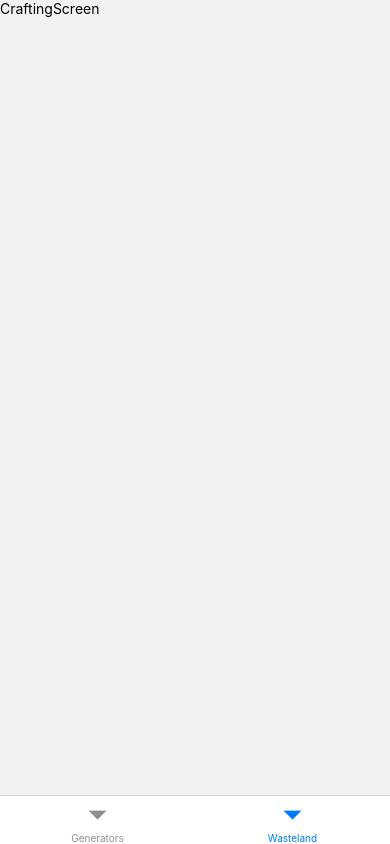
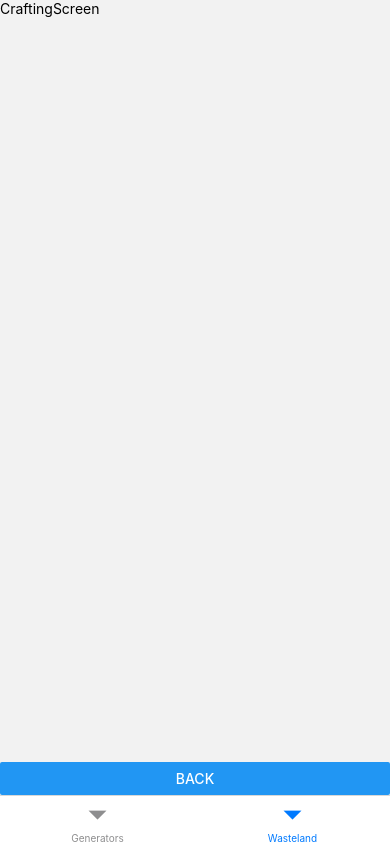
Before and after one commit to escheive/LoneSurvivorIdle, a React Native app: screen /Wasteland in a window 390 px wide. Built offline with nearby package versions, Linux system fonts and the light colour scheme.

Commit message:
added a component for screens to have a back button on the bottom. Also added a wasteland home screen and missions screen file

```diff
--- /dev/null
+++ b/views/components/ScreenWithBackButton.tsx
@@ -0,0 +1,19 @@
+import React from 'react';
+import { View, Button } from 'react-native';
+import { useNavigation } from '@react-navigation/native';
+
+const ScreenWithBackButton = ({ children }) => {
+  const navigation = useNavigation();
+
+  return (
+    <View style={{ flex: 1 }}>
+      {children}
+      <Button
+        title="Back"
+        onPress={() => navigation.goBack()}
+      />
+    </View>
+  );
+};
+
+export default ScreenWithBackButton;
--- a/views/screens/CraftingScreen.tsx
+++ b/views/screens/CraftingScreen.tsx
@@ -1,14 +1,18 @@
 import React from 'react';
 import { ScrollView, View, Text } from 'react-native';
 
+import ScreenWithBackButton from '../components/ScreenWithBackButton';
+
 const CraftingScreen = () => {
     return (
-        <ScrollView>
-            <Text>CraftingScreen</Text>
-            <View>
+        <ScreenWithBackButton>
+            <ScrollView>
+                <Text>CraftingScreen</Text>
+                <View>
 
-            </View>
-        </ScrollView>
+                </View>
+            </ScrollView>
+        </ScreenWithBackButton>
     )
 }
 
```
Also changed, not shown: views/screens/MissionsScreen.tsx (added, +18 -0 lines), views/screens/WastelandHome.tsx (added, +19 -0 lines).
